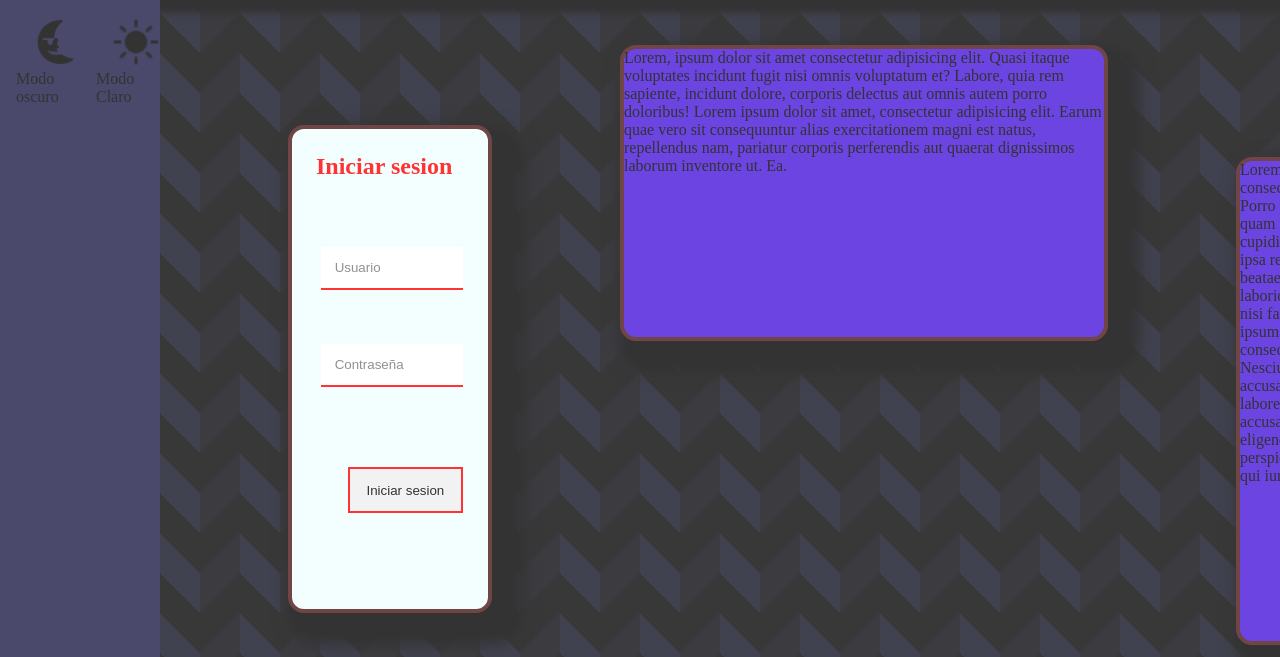
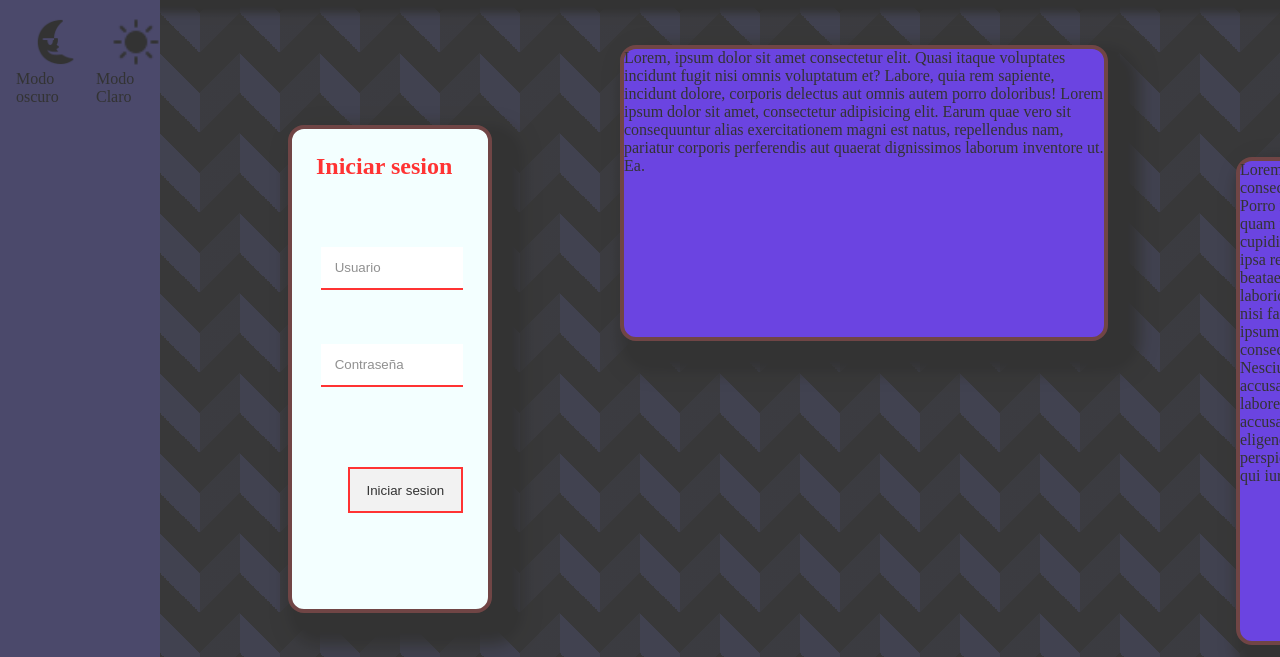
Before and after one commit to mika2128/MiJuMa_inc, a plain HTML site: page TPO-/index.html in a window 1280 px wide. Shown: the part 147-804 px from the top of the page. Drawn offline with nearby package versions, Linux system fonts and the light colour scheme.

Commit message:
Update index.html

```diff
--- a/TPO-/index.html
+++ b/TPO-/index.html
@@ -46,7 +46,7 @@
     </article>
     <div class="LOL">
     <article id="box1" class="animate__animated animate__fadeInUp">
-         <p>Lorem, ipsum dolor sit amet consectetur adipisicing elit. Quasi itaque voluptates incidunt fugit nisi omnis voluptatum et? Labore, quia rem sapiente, incidunt dolore, corporis delectus aut omnis autem porro doloribus! Lorem ipsum dolor sit amet, consectetur adipisicing elit. Earum quae vero sit consequuntur alias exercitationem magni est natus, repellendus nam, pariatur corporis perferendis aut quaerat dignissimos laborum inventore ut. Ea.</p>
+         <p>Lorem, ipsum dolor sit amet consectetur elit. Quasi itaque voluptates incidunt fugit nisi omnis voluptatum et? Labore, quia rem sapiente, incidunt dolore, corporis delectus aut omnis autem porro doloribus! Lorem ipsum dolor sit amet, consectetur adipisicing elit. Earum quae vero sit consequuntur alias exercitationem magni est natus, repellendus nam, pariatur corporis perferendis aut quaerat dignissimos laborum inventore ut. Ea.</p>
     </article>
     </div>
     <article id="box2" class="animate__animated animate__fadeInDown">
```
